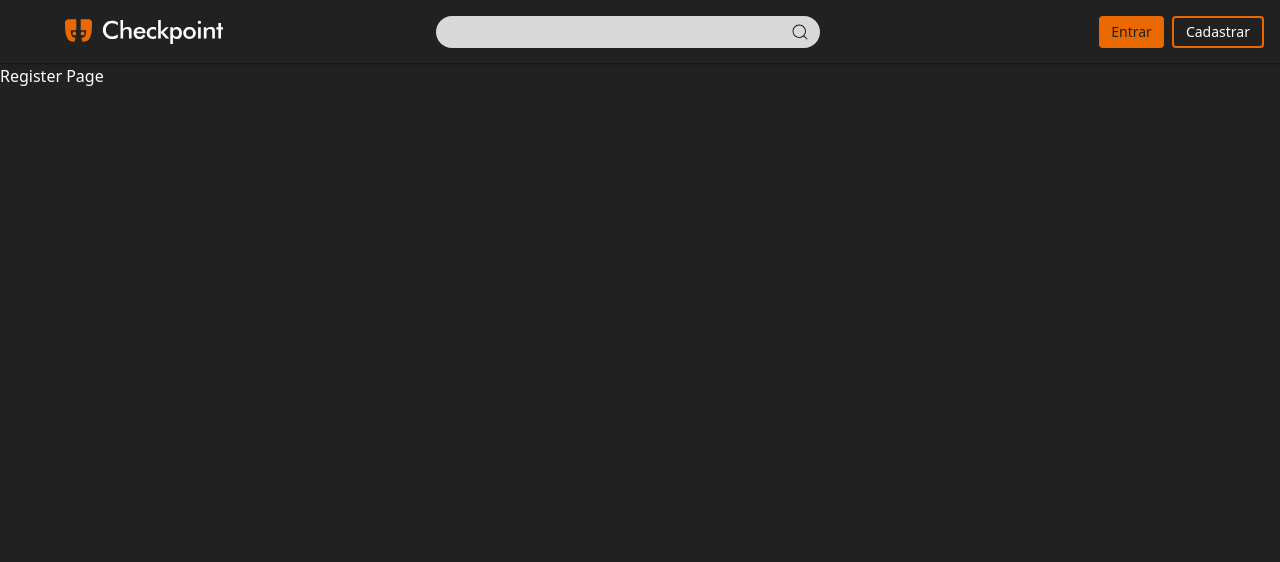
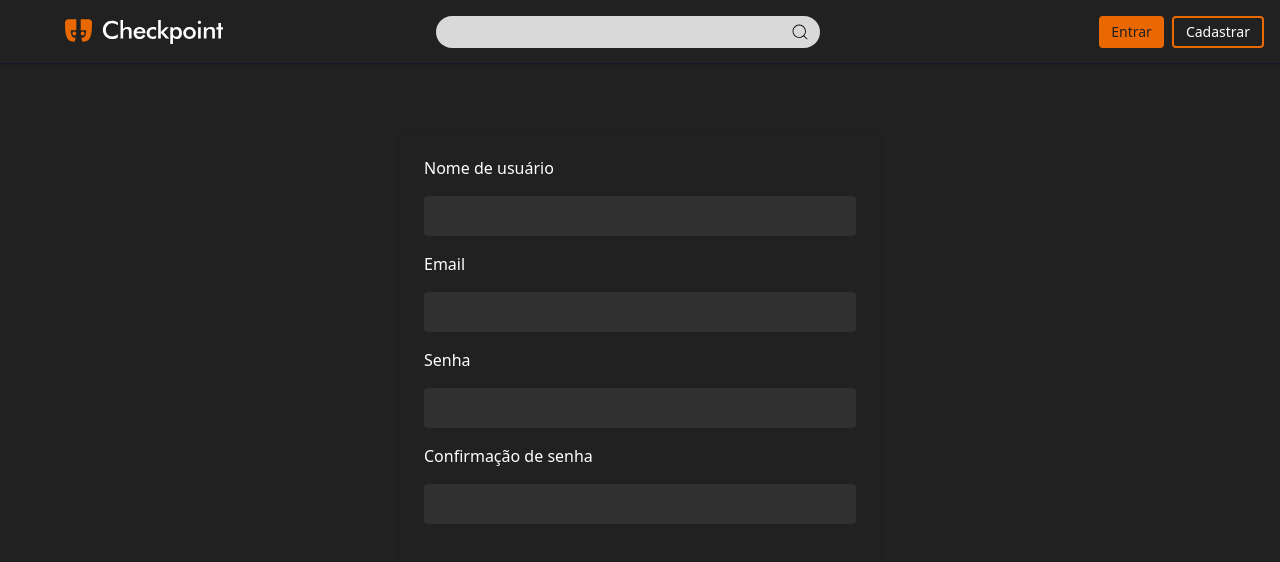
Before and after one commit to AlyssonT/CheckpointFrontend, a React (Vite) app: page /register in a window 1280 px wide. Shown: the top 562 px of the page. Built offline with nearby package versions, Linux system fonts and the light colour scheme.

Commit message:
feat: input component

```diff
--- /dev/null
+++ b/src/components/Input.tsx
@@ -0,0 +1,63 @@
+import React from "react";
+import type { UseFormControl } from "../hooks/useForm";
+
+interface InputProps<T = unknown>
+  extends React.InputHTMLAttributes<HTMLInputElement> {
+  className?: string;
+  label?: string;
+  control?: UseFormControl<T>;
+}
+
+export function Input<T>({
+  type = "text",
+  className = "",
+  label,
+  name,
+  disabled = false,
+  control,
+  ...props
+}: InputProps<T>) {
+  const baseStyles = "bg-inputbg rounded px-4 py-2";
+
+  const getInputValue = (name?: string) => {
+    if (!control || !name) return "";
+    const value = control.getValues(name as keyof T);
+    return value !== undefined && value !== null ? String(value) : "";
+  };
+
+  const parseValue = (value: string, inputType: string) => {
+    if (!value) return value;
+
+    switch (inputType) {
+      case "number": {
+        const numValue = parseFloat(value);
+        return isNaN(numValue) ? value : numValue;
+      }
+      case "checkbox":
+        return value === "true";
+      default:
+        return value;
+    }
+  };
+
+  const onChangeHandler = (e: React.ChangeEvent<HTMLInputElement>) => {
+    if (control && name) {
+      const parsedValue = parseValue(e.target.value, type);
+      control.setValue(name as keyof T, parsedValue as T[keyof T]);
+    }
+  };
+
+  return (
+    <>
+      {label && <label>{label}</label>}
+      <input
+        type={type}
+        className={`${baseStyles} ${className}`}
+        disabled={disabled}
+        value={getInputValue(name)}
+        onChange={onChangeHandler}
+        {...props}
+      />
+    </>
+  );
+}
--- /dev/null
+++ b/src/components/Paper.tsx
@@ -0,0 +1,8 @@
+interface PaperProps {
+  className?: string;
+  children?: React.ReactNode;
+}
+
+export function Paper({ className = "", children }: PaperProps) {
+  return <div className={`shadow-md rounded-lg ${className}`}>{children}</div>;
+}
--- a/src/features/Register/view/Register.tsx
+++ b/src/features/Register/view/Register.tsx
@@ -1,3 +1,42 @@
+import { Input } from "../../../components/Input";
+import { Paper } from "../../../components/Paper";
+import { useForm } from "../../../hooks/useForm";
+
+interface RegisterForm {
+  name: string;
+  email: string;
+  password: string;
+  confirmPassword: string;
+}
+
 export function RegisterView() {
-  return <h1>Register Page</h1>;
+  const { control } = useForm<RegisterForm>();
+
+  return (
+    <div className="h-(--screen-minus-header) flex justify-center items-center">
+      <Paper className="w-120 h-150 p-6">
+        <form className="flex flex-col gap-4">
+          <Input
+            type="text"
+            name="name"
+            label="Nome de usuário"
+            control={control}
+          />
+          <Input type="email" name="email" label="Email" control={control} />
+          <Input
+            type="password"
+            name="password"
+            label="Senha"
+            control={control}
+          />
+          <Input
+            type="password"
+            name="confirmPassword"
+            label="Confirmação de senha"
+            control={control}
+          />
+        </form>
+      </Paper>
+    </div>
+  );
 }
--- /dev/null
+++ b/src/hooks/useForm.ts
@@ -0,0 +1,45 @@
+import { useEffect, useState } from "react";
+
+export interface UseFormControl<T> {
+  setValue: <K extends keyof T>(key: K, value: T[K]) => void;
+  getValues: <K extends keyof T>(key?: K) => T[K] | T;
+}
+
+interface UseFormProps<T> {
+  defaultValues?: T;
+}
+
+export function useForm<T>({
+  defaultValues,
+}: UseFormProps<T> | undefined = {}) {
+  const [formValues, setFormValues] = useState<T>(defaultValues || ({} as T));
+  useEffect(() => {
+    console.log(formValues);
+  }, [formValues]);
+  const setValue = <K extends keyof T>(key: K, value: T[K]) => {
+    setFormValues((prev) => ({
+      ...prev,
+      [key]: value,
+    }));
+  };
+
+  const getValues = <K extends keyof T>(key?: K): T[K] | T => {
+    return key ? formValues[key] : formValues;
+  };
+
+  const reset = (values?: T) => {
+    setFormValues(values || defaultValues || ({} as T));
+  };
+
+  const control = {
+    setValue,
+    getValues,
+  };
+
+  return {
+    setValue,
+    getValues,
+    reset,
+    control,
+  };
+}
--- a/src/style.css
+++ b/src/style.css
@@ -11,6 +11,7 @@
   --color-tertiary: #d9d9d9;
   --color-focus: #ffb74d;
   --color-error: #ff0000;
+  --color-inputbg: #313131;
   --text-primary: #ffffff;
   --font-futura: "futura-heavy-bt", sans-serif;
   --screen-minus-header: calc(100vh - 4rem);
```
